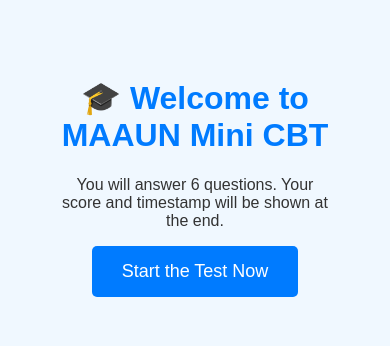
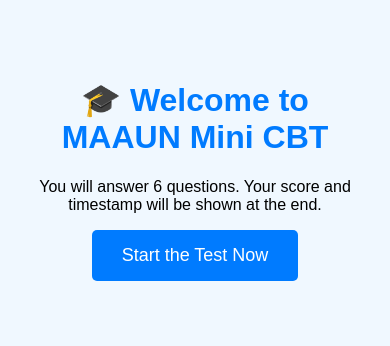
Before and after one commit to aishatusada/cos202-mini-cbt-flask, a Flask app: page / in a window 390 px wide. Shown: the top 346 px of the page. Run offline with Flask 3, Linux system fonts and the light colour scheme.

Commit message:
Enhanced body styling with responsive padding and max-width

```diff
--- a/templates/home.html
+++ b/templates/home.html
@@ -3,7 +3,7 @@
 <head>
     <title>Mini CBT - COS 202</title>
     <style>
-        body { font-family: Arial, sans-serif; background-color: #f0f8ff; text-align: center; padding: 50px; color: #333; }
+        body { font-family: Arial, sans-serif; background-color: #f0f8ff; text-align: center; padding: 60px 20px; max-width: 700px; margin: 0 auto; }
         h1 { color: #007bff; }
         button { background-color: #007bff; color: white; padding: 15px 30px; font-size: 18px; border: none; cursor: pointer; border-radius: 5px; }
         button:hover { background-color: #0056b3; }
```
